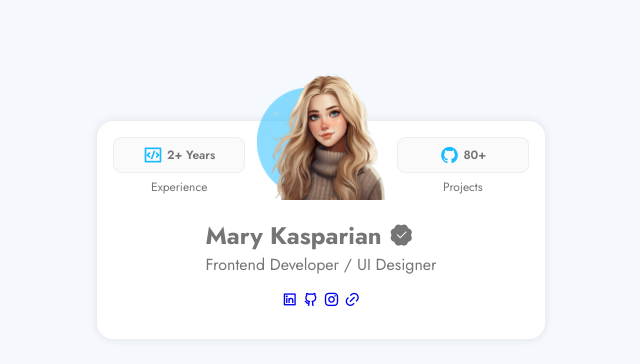
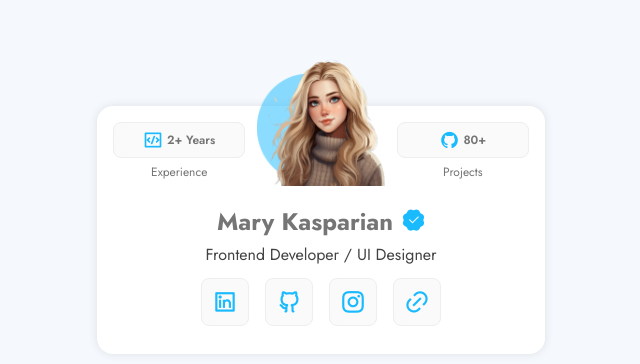
Before and after one commit to marykasp/design-frontend, a plain HTML site: page portfolio-card/index.html in a window 1280 px wide. Shown: the part 170-534 px from the top of the page, without its empty margins (319-959 px from the left). Drawn offline with nearby package versions, Linux system fonts and the light colour scheme.

Commit message:
style: style the about div and social links

```diff
--- a/portfolio-card/style.css
+++ b/portfolio-card/style.css
@@ -99,3 +99,59 @@ body {
   /* object-fit: cover; */
   margin-top: -50%;
 }
+
+/**** ABOUT ****/
+
+.container .about {
+  display: flex;
+  flex-direction: column;
+  align-items: center;
+  gap: 4px;
+}
+
+.container .about h2 {
+  display: flex;
+  align-items: center;
+  gap: 8px;
+}
+
+.container .about h2 i {
+  color: #1abaff;
+}
+
+.container .about p {
+  font-size: 16px;
+  color: #424242;
+}
+
+.container .social-links {
+  display: flex;
+  gap: 16px;
+}
+
+.container .social-links a {
+  background: #fafafa;
+  padding: 8px;
+  display: flex;
+  align-items: center;
+  justify-content: center;
+  width: 48px;
+  height: 48px;
+  border: 1px solid #eee;
+  border-radius: 8px;
+  transition: all 0.3s ease;
+}
+
+.container .social-links a i {
+  font-size: 26px;
+  font-weight: 500;
+  color: #1abaff;
+}
+
+.container .social-links a:hover {
+  border: 1px solid #0f7099;
+}
+
+.container .social-links a:hover i {
+  color: #0f7099;
+}
```
